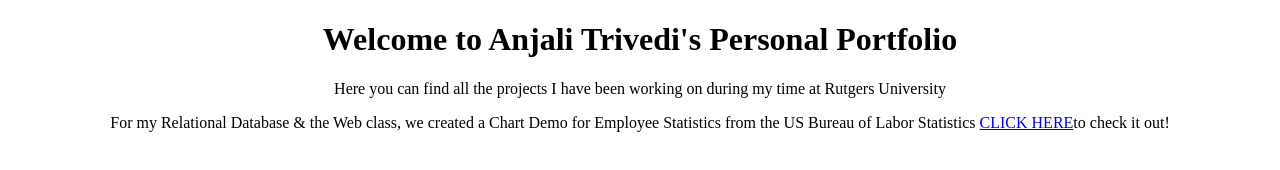
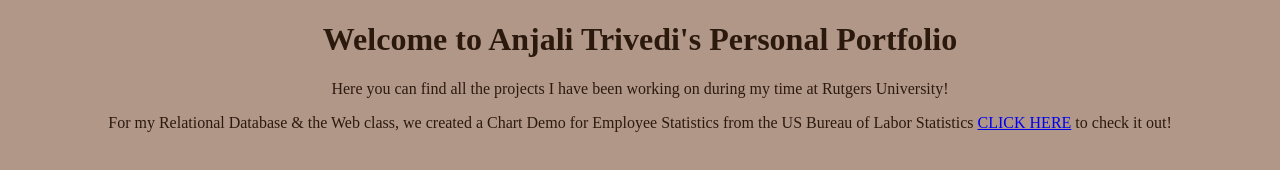
Before and after one commit to anjtrivedi/anjtrivedi.github.io, a plain HTML site: page myportfolio.html in a window 1280 px wide. Drawn offline with Linux system fonts and the light colour scheme.

Commit message:
background color & text color update

```diff
--- a/myportfolio.html
+++ b/myportfolio.html
@@ -6,8 +6,12 @@
   <link rel="stylesheet" href="style.css">
 </head>
 <body>
+    <style>
+      h1,p {color:rgb(44, 25, 14)}
+      body{background-color:rgb(177, 151, 136)}
+    </style>
     <h1>Welcome to Anjali Trivedi's Personal Portfolio</h1>
-    <p>Here you can find all the projects I have been working on during my time at Rutgers University</p>
+    <p>Here you can find all the projects I have been working on during my time at Rutgers University!</p>
     <p>For my Relational Database & the Web class, we created a Chart Demo for Employee Statistics from the US Bureau of Labor Statistics
-    <a href="chart.html">CLICK HERE</a>to check it out!</p>
+    <a href="chart.html">CLICK HERE</a> to check it out!</p>
 </body>
```
